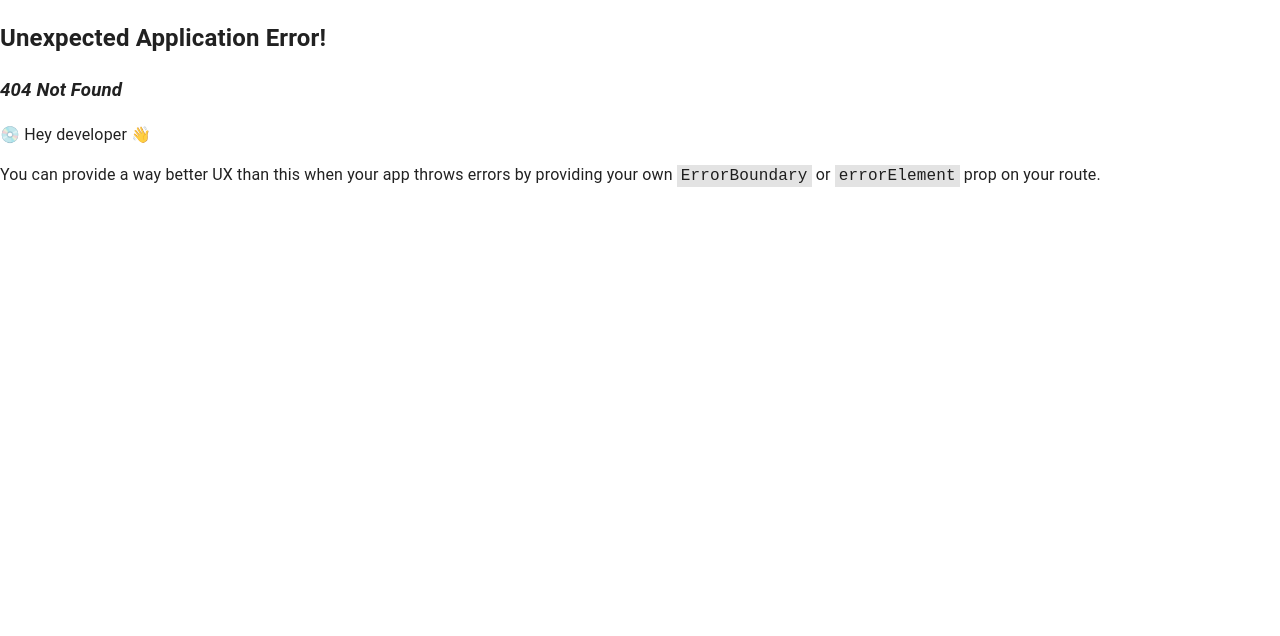
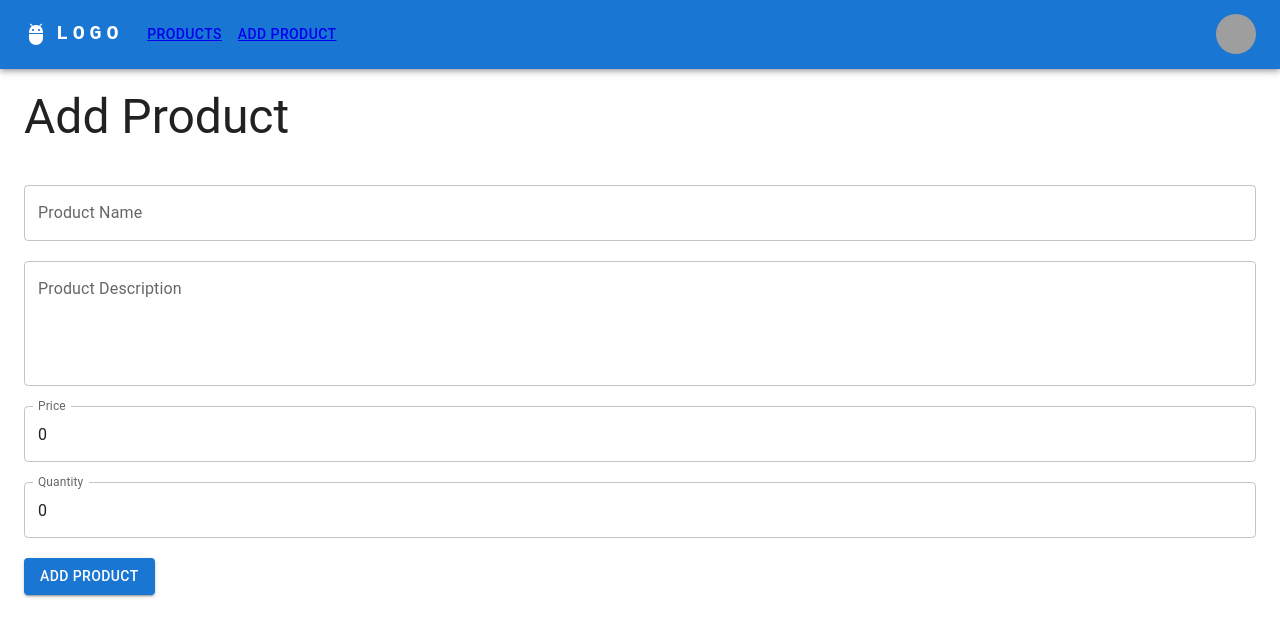
Before and after one commit to PatrykBombik/alegrosz, a React (Vite) app: page /add-product in a window 1280 px wide. Before the commit this address had no page. Shown: the top 636 px of the page. Built offline with nearby package versions, Linux system fonts and the light colour scheme; grey boxes are pictures that could not be loaded.

Commit message:
add product and delete with API

```diff
--- a/fakeApi/db.json
+++ b/fakeApi/db.json
@@ -139,6 +139,13 @@
       "id": 20,
       "price": 399.99,
       "quantity": 9
+    },
+    {
+      "name": "hamburger",
+      "description": "bula + maka IKEA",
+      "price": 1,
+      "quantity": 23,
+      "id": 21
     }
   ]
 }
--- a/package.json
+++ b/package.json
@@ -15,6 +15,7 @@
     "@mui/icons-material": "^5.11.16",
     "@mui/material": "^5.13.3",
     "@mui/styled-engine-sc": "^5.12.0",
+    "formik": "^2.4.0",
     "json-server": "^0.17.3",
     "localforage": "^1.10.0",
     "match-sorter": "^6.3.1",
--- /dev/null
+++ b/src/components/AddProduct.jsx
@@ -0,0 +1,125 @@
+import { Formik } from "formik";
+import Container from "@mui/material/Container";
+import Grid from "@mui/material/Grid";
+import { Button, TextField, Typography } from "@mui/material";
+import { useNavigate } from "react-router-dom";
+
+function AddProduct() {
+    const navigate = useNavigate();
+    async function addProductAPI(data) {
+        const response = await fetch("http://localhost:3000/products", {
+            method: "POST",
+            headers: {
+                "Content-Type": "application/json",
+            },
+            body: JSON.stringify(data),
+        });
+        return await response.json();
+    }
+
+    async function handleSubmit(values, { setSubmitting }) {
+        const product = await addProductAPI(values);
+        setSubmitting(false);
+        navigate(`/product-details/${product.id}`);
+    }
+
+    return (
+        <Container maxWidth="xl" sx={{ marginTop: "20px" }}>
+            <Grid container spacing={3}>
+                <Grid item xs={12}>
+                    <Typography variant="h3" gutterBottom>
+                        Add Product
+                    </Typography>
+                </Grid>
+                <Grid item xs={12}>
+                    <Formik
+                        initialValues={{
+                            name: "",
+                            description: "",
+                            price: 0,
+                            quantity: 0,
+                        }}
+                        validate={() => {
+                            return {};
+                        }}
+                        onSubmit={handleSubmit}
+                    >
+                        {({
+                            values,
+                            errors,
+                            touched,
+                            handleChange,
+                            handleBlur,
+                            handleSubmit,
+                            isSubmitting,
+                            /* and other goodies */
+                        }) => (
+                            <form onSubmit={handleSubmit}>
+                                <TextField
+                                    id="name"
+                                    label="Product Name"
+                                    variant="outlined"
+                                    value={values.name}
+                                    onChange={handleChange}
+                                    onBlur={handleBlur}
+                                    fullWidth
+                                    sx={{ marginBottom: "20px" }}
+                                />
+
+                                <TextField
+                                    id="description"
+                                    label="Product Description"
+                                    variant="outlined"
+                                    value={values.description}
+                                    onChange={handleChange}
+                                    onBlur={handleBlur}
+                                    multiline
+                                    fullWidth
+                                    rows={4}
+                                    sx={{ marginBottom: "20px" }}
+                                />
+
+                                <TextField
+                                    id="price"
+                                    label="Price"
+                                    variant="outlined"
+                                    value={values.price}
+                                    onChange={handleChange}
+                                    onBlur={handleBlur}
+                                    type="number"
+                                    min="0"
+                                    fullWidth
+                                    InputProps={{ inputProps: { min: 0 } }}
+                                    sx={{ marginBottom: "20px" }}
+                                />
+
+                                <TextField
+                                    id="quantity"
+                                    label="Quantity"
+                                    variant="outlined"
+                                    value={values.quantity}
+                                    onChange={handleChange}
+                                    onBlur={handleBlur}
+                                    type="number"
+                                    fullWidth
+                                    InputProps={{ inputProps: { min: 0 } }}
+                                    sx={{ marginBottom: "20px" }}
+                                />
+
+                                <Button
+                                    type="submit"
+                                    variant="contained"
+                                    disabled={isSubmitting}
+                                >
+                                    Add Product
+                                </Button>
+                            </form>
+                        )}
+                    </Formik>
+                </Grid>
+            </Grid>
+        </Container>
+    );
+}
+
+export default AddProduct;
--- a/src/components/ProductDetails.jsx
+++ b/src/components/ProductDetails.jsx
@@ -1,5 +1,5 @@
-import { Link, useParams } from "react-router-dom";
-import React, { useEffect, useState } from "react";
+import { Link, useNavigate, useParams } from "react-router-dom";
+import { useEffect, useState } from "react";
 import { faker } from "@faker-js/faker";
 import Grid from "@mui/material/Grid";
 import {
@@ -16,6 +16,7 @@
 function ProductDetails() {
     const [product, setProduct] = useState({});
     const { productId } = useParams();
+    const navigate = useNavigate();
 
     useEffect(() => {
         getProduct(productId).then((product) => setProduct(product));
@@ -24,6 +25,17 @@
     async function getProduct(id) {
         const response = await fetch(`http://localhost:3000/products/${id}`);
         return await response.json();
+    }
+
+    async function deleteProductAPI(id) {
+        const response = await fetch(`http://localhost:3000/products/${id}`, {
+            method: "Delete",
+        });
+    }
+
+    async function deleteProduct() {
+        await deleteProductAPI(productId);
+        navigate("/");
     }
 
     return (
@@ -69,6 +81,10 @@
                                 <Link to={"/"}>
                                     <Button size="small">Back</Button>
                                 </Link>
+
+                                <Button onClick={deleteProduct} size="small">
+                                    Delete
+                                </Button>
                             </CardActions>
                         </Card>
                     </Grid>
--- a/src/components/ResponsiveAppBar.jsx
+++ b/src/components/ResponsiveAppBar.jsx
@@ -12,9 +12,13 @@
 import Tooltip from "@mui/material/Tooltip";
 import MenuItem from "@mui/material/MenuItem";
 import AdbIcon from "@mui/icons-material/Adb";
+import { Link } from "react-router-dom";
 
-const pages = ["Products", "Pricing", "Blog"];
-const settings = ["Profile", "Account", "Dashboard", "Logout"];
+const pages = [
+    { page: "Products", url: "/" },
+    { page: "Add Product", url: "/add-product" },
+];
+const settings = [];
 
 function ResponsiveAppBar() {
     const [anchorElNav, setAnchorElNav] = React.useState(null);
@@ -96,12 +100,14 @@
                         >
                             {pages.map((page) => (
                                 <MenuItem
-                                    key={page}
+                                    key={page.page}
                                     onClick={handleCloseNavMenu}
                                 >
-                                    <Typography textAlign="center">
-                                        {page}
-                                    </Typography>
+                                    <Link to={page.url}>
+                                        <Typography textAlign="center">
+                                            {page.page}
+                                        </Typography>
+                                    </Link>
                                 </MenuItem>
                             ))}
                         </Menu>
@@ -135,11 +141,11 @@
                     >
                         {pages.map((page) => (
                             <Button
-                                key={page}
+                                key={page.page}
                                 onClick={handleCloseNavMenu}
                                 sx={{ my: 2, color: "white", display: "block" }}
                             >
-                                {page}
+                                <Link to={page.url}>{page.page}</Link>
                             </Button>
                         ))}
                     </Box>
--- a/src/helpers/router.jsx
+++ b/src/helpers/router.jsx
@@ -2,6 +2,7 @@
 import App from "../App.jsx";
 import ProductDetails from "../components/ProductDetails.jsx";
 import Layout from "../components/Layout.jsx";
+import AddProduct from "../components/AddProduct.jsx";
 
 export const router = createBrowserRouter([
     {
@@ -16,6 +17,10 @@
                 path: "product-details/:productId",
                 element: <ProductDetails />,
             },
+            {
+                path: "add-product",
+                element: <AddProduct />,
+            },
         ],
     },
 ]);
```
Also changed, not shown: 1 other file (tests, documents, lock files or other folders).
